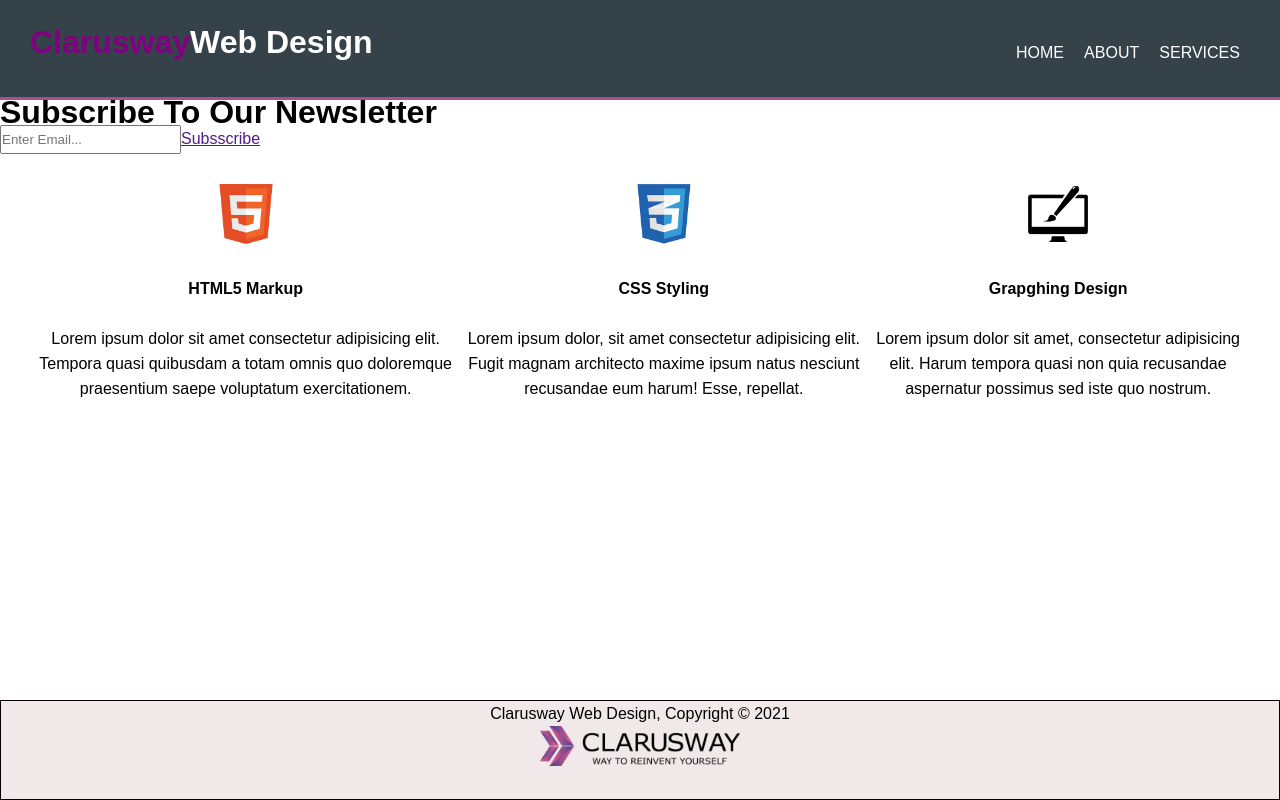
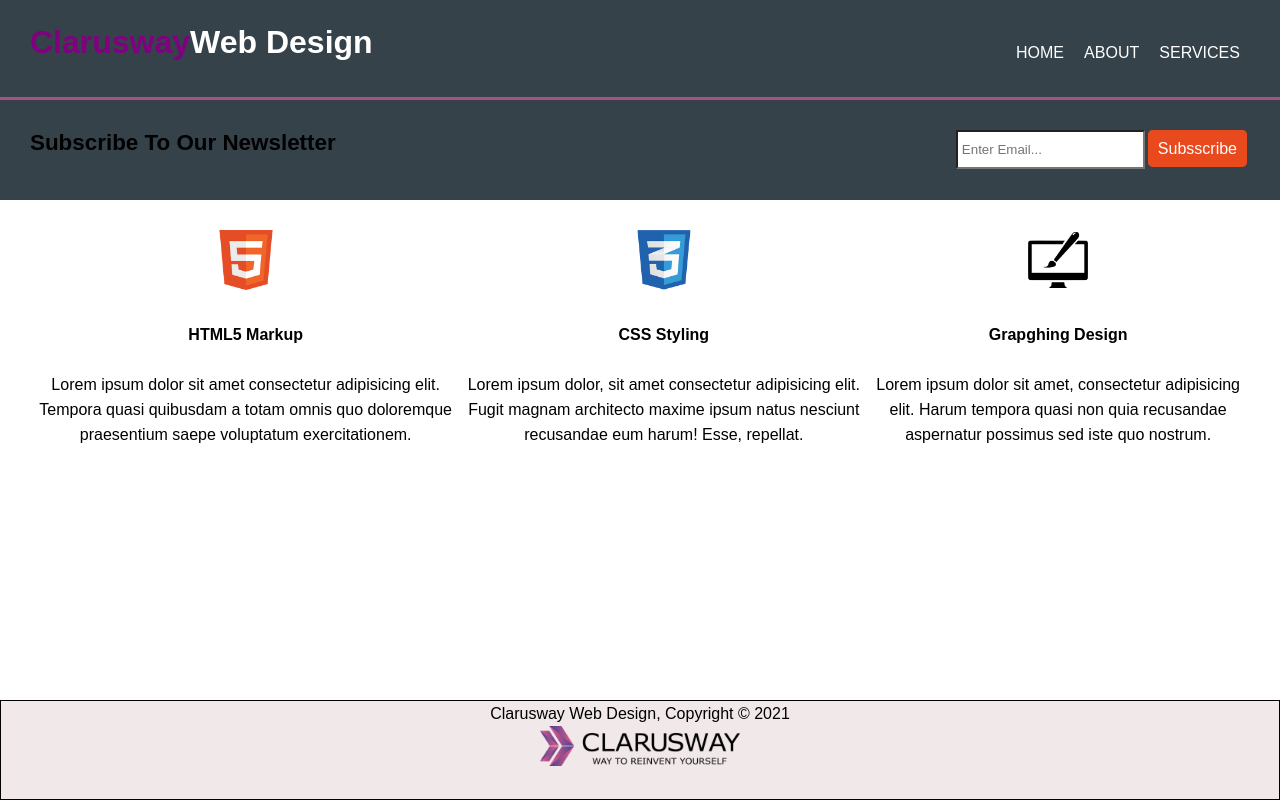
Before and after one commit to szrbrhm/react-clarusway-website, a React (Create React App) app: page / in a window 1280 px wide. Built offline with nearby package versions, Linux system fonts and the light colour scheme.

Commit message:
add subcrise comp css

```diff
--- a/src/App.css
+++ b/src/App.css
@@ -85,3 +85,42 @@ main h1{
 
 
 }
+
+#class-nav{
+  width: 100%;
+  height: 100px;
+  background-color: #35424A;
+  display: flex;
+  flex-direction: row;
+  justify-content: space-between;
+  padding: 30px ;
+}
+
+input{
+  padding: 0px 4px;
+  margin: 0em;
+  cursor: text;
+  background-color: -internal-light-dark(rgb(255, 255, 255), rgb(59, 59, 59));
+  -webkit-rtl-ordering: logical;
+  cursor: text;
+  margin: 0em;
+  font: 400 13.3333px Arial;
+  padding: 10px 4px;
+  border-width: 2px;
+  border-style: inset;
+  border-color: -internal-light-dark(rgb(118, 118, 118), rgb(133, 133, 133));
+  border-image: initial;
+}
+.subscribe{
+  font-size: 0.70em;
+}
+#subscrb{
+  color: white;
+  background-color: #E8491D;
+  border: 10px solid #E8491D;
+  cursor: pointer;
+  text-decoration: none;
+  padding: 0px;
+  margin: 3px;
+  border-radius: 5px;
+}
```
